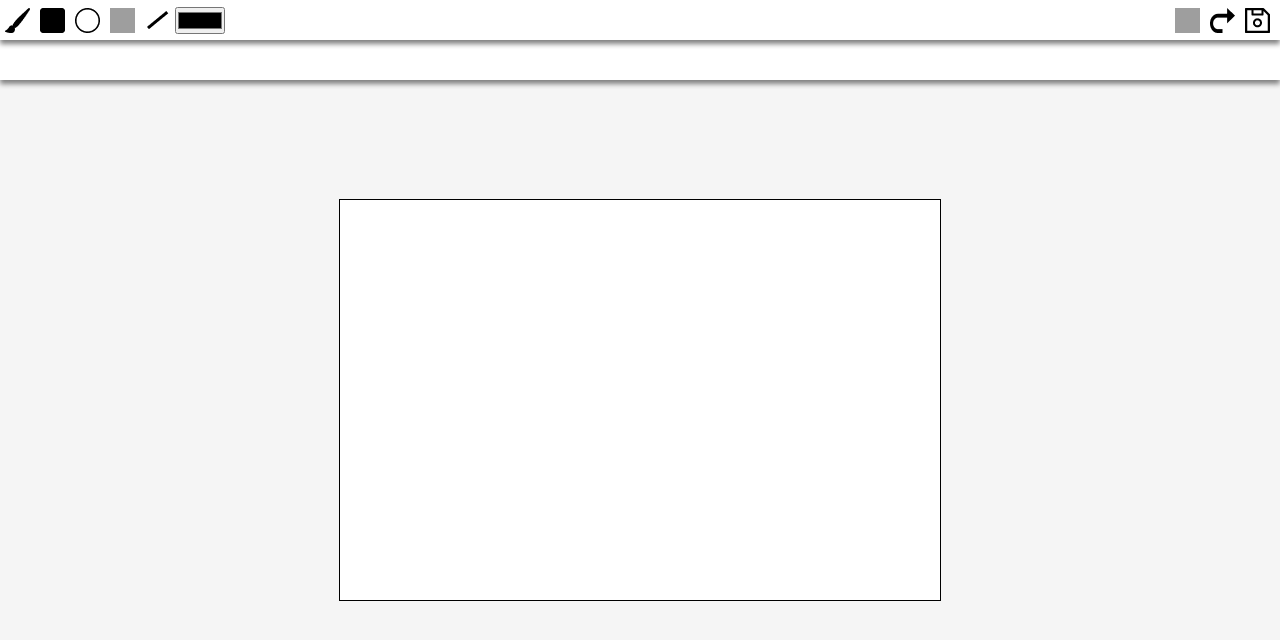
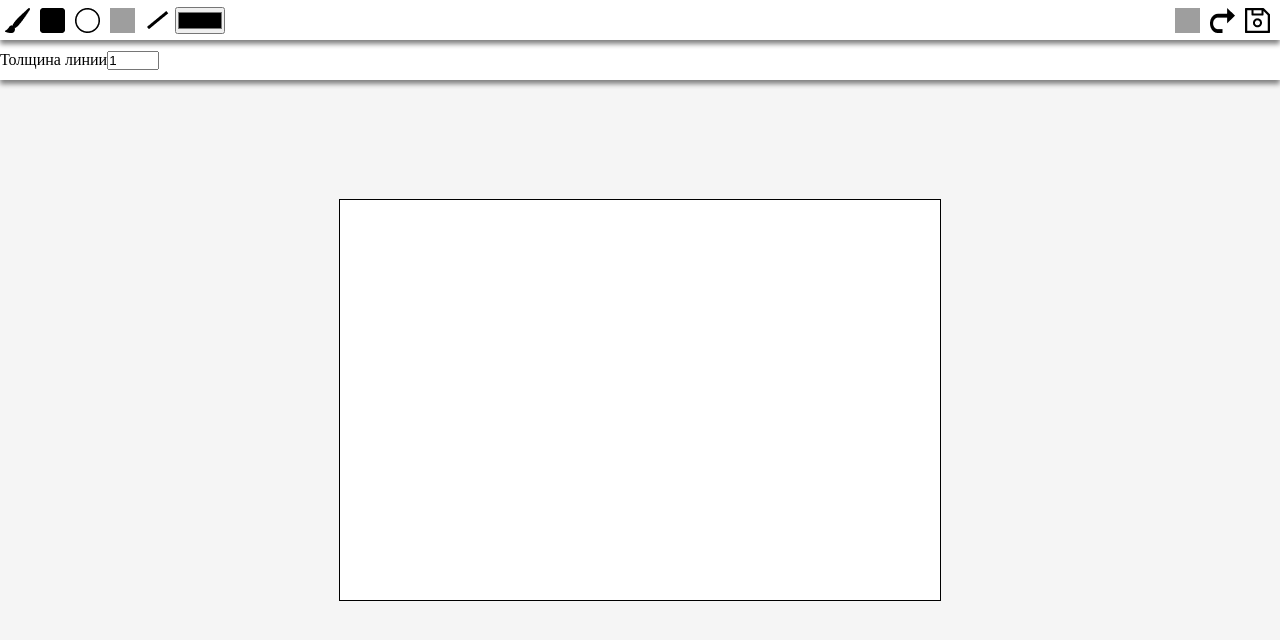
Before and after one commit to TimaevVladislav/paint-websockets, a React (Create React App) app: page / in a window 1280 px wide. Shown: the top 640 px of the page. Built offline with nearby package versions, Linux system fonts and the light colour scheme; grey boxes are pictures that could not be loaded.

Commit message:
add:set tool

```diff
--- a/src/components/SettingBar.tsx
+++ b/src/components/SettingBar.tsx
@@ -1,10 +1,21 @@
 import React from "react"
 import "../css/modules/Toolbar.module.scss"
+
+import tools from "../store/tools"
 
 const SettingBar = () => {
     return (
         <div className="setting-bar">
+          <label htmlFor="line-width">Толщина линии</label>
 
+          <input
+              onChange={(e) => tools.setLineWidth(e.target.value)}
+              id="line-width"
+              type="number"
+              defaultValue={1}
+              min={1}
+              max={50}
+          />
         </div>
     )
 }
--- a/src/components/Toolbar.tsx
+++ b/src/components/Toolbar.tsx
@@ -1,4 +1,4 @@
-import React from "react"
+import React, {ChangeEvent} from "react"
 import "../css/modules/Toolbar.module.scss"
 import tools from "../store/tools"
 import canvas from "../store/canvas"
@@ -10,6 +10,11 @@ import Eraser from "../tools/Eraser"
 import Line from "../tools/Line"
 
 const Toolbar = () => {
+
+    const changeColor = (e: ChangeEvent<HTMLInputElement>) => {
+        tools.setFillColor(e.target.value)
+        tools.setStrokeColor(e.target.value)
+    }
 
     return (
         <div className="toolbar">
@@ -38,7 +43,10 @@ const Toolbar = () => {
                 onClick={() => tools.setTool({tool: new Line(canvas.canvas)})}
             />
 
-            <input type="color" />
+            <input
+                onChange={(e) => changeColor(e)}
+                type="color"
+            />
 
             <button
                 className="toolbar__btn undo"
@@ -58,4 +66,4 @@ const Toolbar = () => {
     )
 }
 
-export default Toolbar;
+export default Toolbar
--- a/src/store/tools.ts
+++ b/src/store/tools.ts
@@ -11,8 +11,20 @@ class ToolStore {
         makeAutoObservable(this)
     }
 
-    setTool(tool: IToolClass) {
+    setTool(tool: IToolClass): void {
         this.tool = tool
+    }
+
+    setFillColor(color: string): void {
+        this.tool.fillColor = color
+    }
+
+    setStrokeColor(color: string): void {
+        this.tool.strokeColor = color
+    }
+
+    setLineWidth(width: string): void {
+        this.tool.lineWidth = width
     }
 }
 
--- a/src/tools/Line.ts
+++ b/src/tools/Line.ts
@@ -25,7 +25,7 @@ export default class Line extends Tool {
   mouseDownHandler<T extends HTMLElement>(e: MouseEvent & { target: T }): void {
     this.mouseDown = true
     this.ctx?.beginPath()
-    this.ctx?.moveTo(this.currentX, this.currentY )
+    this.ctx?.moveTo(this.currentX, this.currentY)
     let currentX = e.pageX - e.target.offsetLeft
     let currentY = e.pageY - e.target.offsetTop
     this.saved = this.canvas.toDataURL()
```
